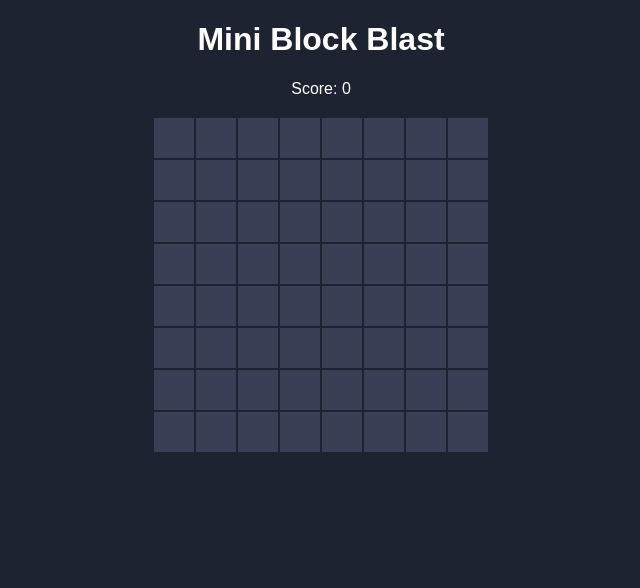
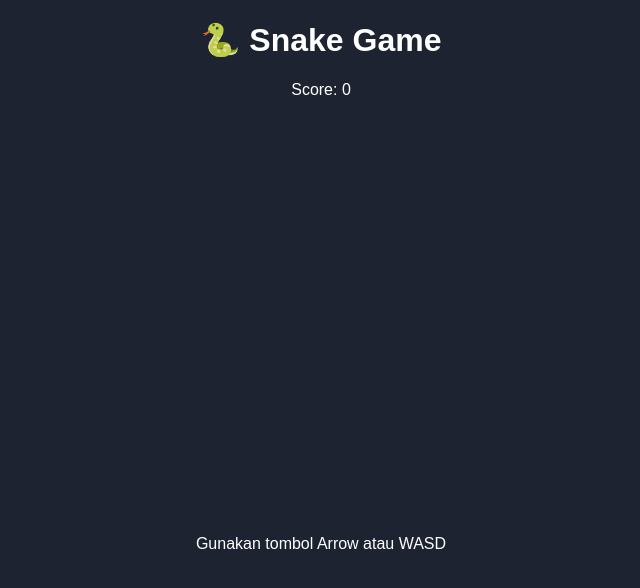
Before and after one commit to Daikinetherite2/Block-arcadia, a plain HTML site: page index.html in a window 1280 px wide. Shown: the whole page, without its empty margins (319-959 px from the left). Drawn offline with Linux system fonts and the light colour scheme.

Commit message:
Update index.html

```diff
--- a/index.html
+++ b/index.html
@@ -1 +1,20 @@
-<!DOCTYPE html><html><head><meta charset='utf-8'><meta name='viewport' content='width=device-width,initial-scale=1'><link rel='stylesheet' href='style.css'><title>Mini Block Blast</title></head><body><h1>Mini Block Blast</h1><div>Score: <span id='score'>0</span></div><div id='board'></div><div id='pieces'></div><script src='script.js'></script></body></html>
+<!DOCTYPE html>
+<html lang="en">
+<head>
+<meta charset="UTF-8">
+<meta name="viewport" content="width=device-width, initial-scale=1.0">
+<title>Snake Game</title>
+<link rel="stylesheet" href="style.css">
+</head>
+<body>
+
+<h1>🐍 Snake Game</h1>
+<p>Score: <span id="score">0</span></p>
+
+<canvas id="game" width="400" height="400"></canvas>
+
+<p>Gunakan tombol Arrow atau WASD</p>
+
+<script src="script.js"></script>
+</body>
+</html>
```
